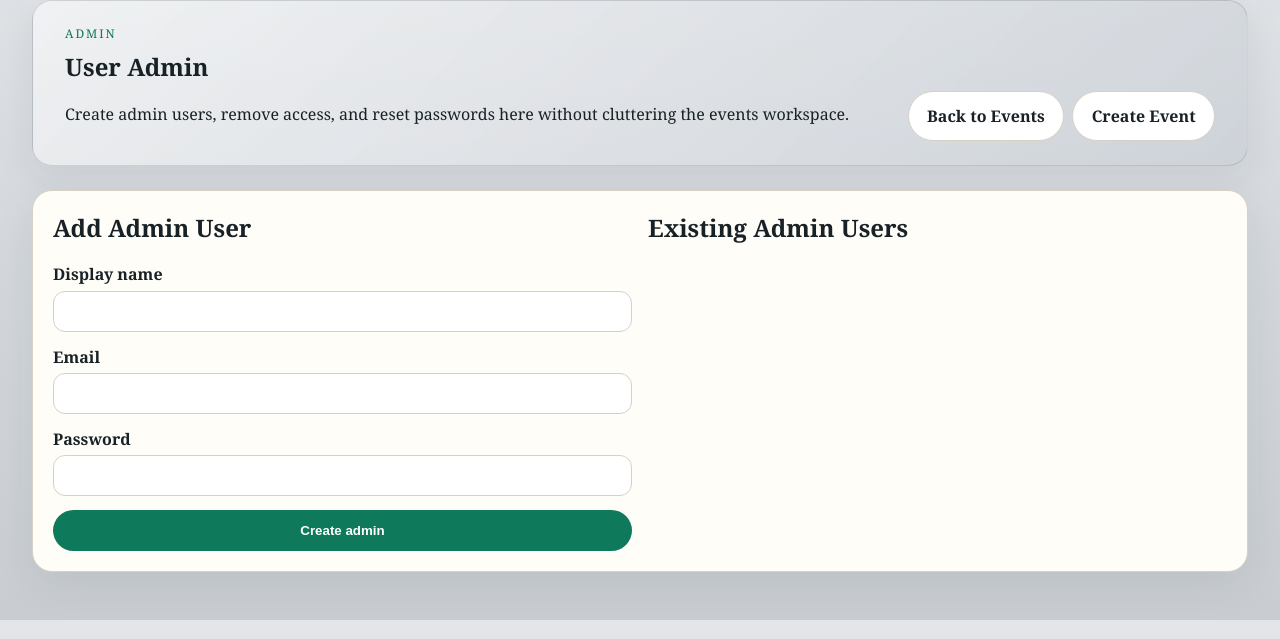
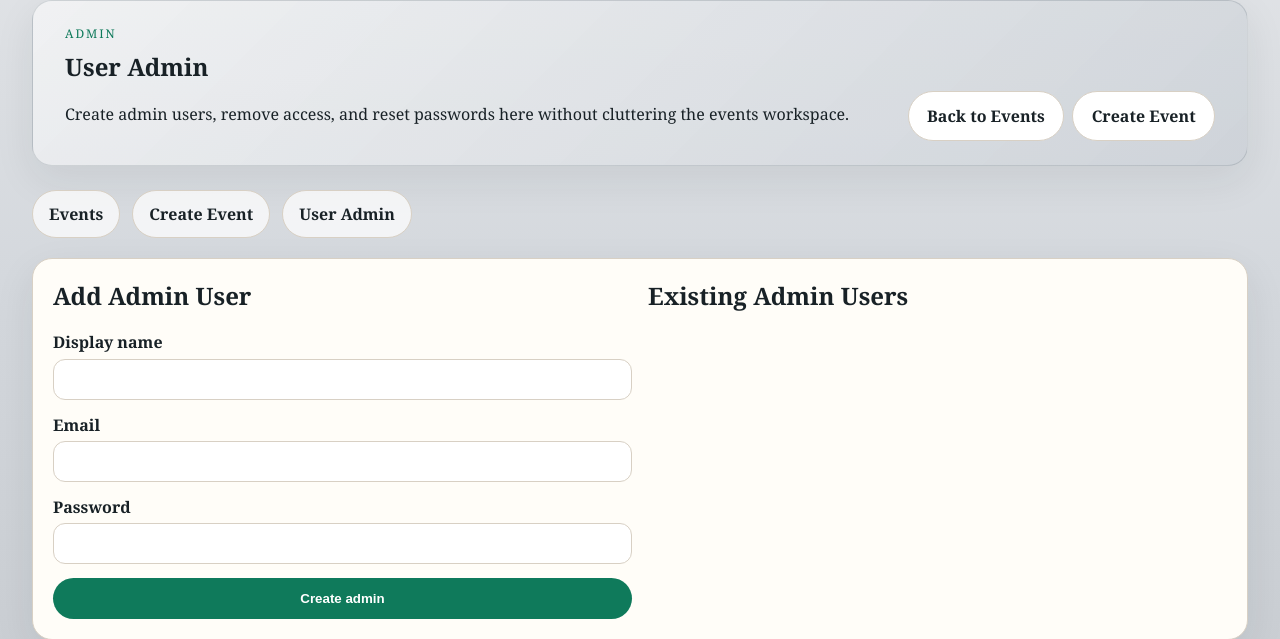
Before and after one commit to davideellis/Flying_Event_ADSB_Tracker, a FastAPI app: template src/app/templates/admin/user_admin.html in a window 1280 px wide. Shown: the part 101-740 px from the top of the page. Run offline with FastAPI, Linux system fonts and the light colour scheme; the template is opened without the code that fills it, so the values that code supplies are empty.

Commit message:
Add shared top-level admin navigation

```diff
--- a/src/app/static/styles.css
+++ b/src/app/static/styles.css
@@ -134,6 +134,9 @@ h1, h2, h3, p { margin-top: 0; }
   gap: .75rem;
   flex-wrap: wrap;
   margin: 0 0 1rem;
+}
+.admin-top-nav {
+  margin-bottom: 1.25rem;
 }
 .tab-link {
   text-decoration: none;
--- /dev/null
+++ b/src/app/templates/admin/_admin_nav.html
@@ -0,0 +1,6 @@
+{% set current_path = request.url.path %}
+<nav class="tab-strip admin-top-nav">
+  <a class="tab-link {% if current_path == '/admin' %}active{% endif %}" href="/admin">Events</a>
+  <a class="tab-link {% if current_path == '/admin/events/new' %}active{% endif %}" href="/admin/events/new">Create Event</a>
+  <a class="tab-link {% if current_path == '/admin/users' %}active{% endif %}" href="/admin/users">User Admin</a>
+</nav>
--- a/src/app/templates/admin/_event_header.html
+++ b/src/app/templates/admin/_event_header.html
@@ -9,6 +9,7 @@
     <a class="button subtle" href="/public/events/{{ event.slug }}">Public event view</a>
   </div>
 </section>
+{% include "admin/_admin_nav.html" %}
 <nav class="tab-strip">
   <a class="tab-link {% if active_tab == 'operations' %}active{% endif %}" href="{{ operations_url }}">Live Aircraft</a>
   <a class="tab-link {% if active_tab == 'configuration' %}active{% endif %}" href="{{ configuration_url }}">Event Configuration</a>
--- a/src/app/templates/admin/create_event.html
+++ b/src/app/templates/admin/create_event.html
@@ -11,6 +11,7 @@
     <a class="button subtle" href="/admin/users">User Admin</a>
   </div>
 </section>
+{% include "admin/_admin_nav.html" %}
 <section class="card admin-panel">
   <form method="post" action="/admin/events" class="stack-form">
     <label>Name <input name="name" placeholder="Public event title" required></label>
--- a/src/app/templates/admin/dashboard.html
+++ b/src/app/templates/admin/dashboard.html
@@ -12,6 +12,7 @@
     <form method="post" action="/auth/logout"><button class="button subtle" type="submit">Log out</button></form>
   </div>
 </section>
+{% include "admin/_admin_nav.html" %}
 <section class="card admin-panel">
   <h2>Events</h2>
   <div class="table-list">
--- a/src/app/templates/admin/user_admin.html
+++ b/src/app/templates/admin/user_admin.html
@@ -11,6 +11,7 @@
     <a class="button subtle" href="/admin/events/new">Create Event</a>
   </div>
 </section>
+{% include "admin/_admin_nav.html" %}
 <section class="card admin-panel">
   <div class="two-up">
     <article>
```
Also changed, not shown: tests/integration/test_app.py (+6 -0 lines).
